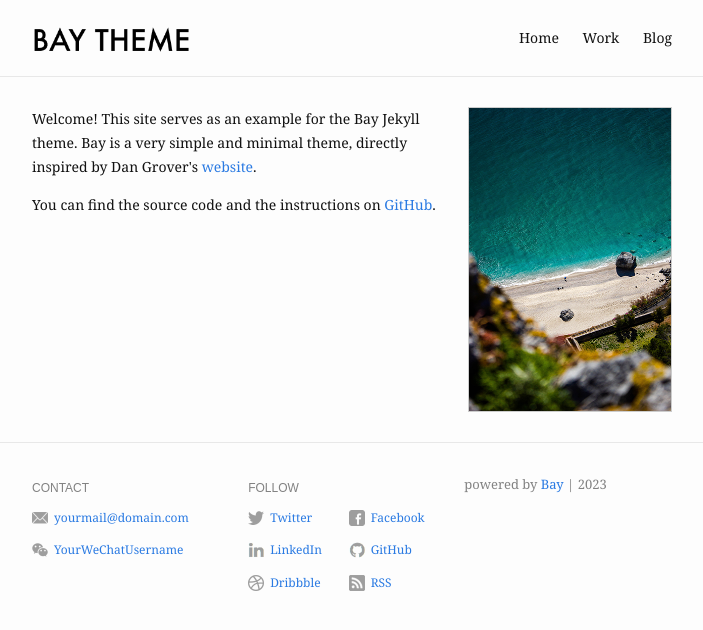
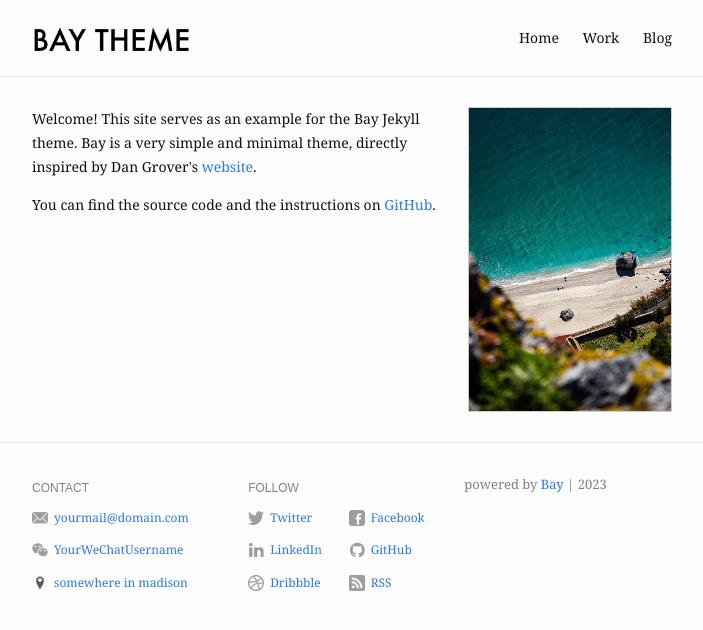
Before and after one commit to eliottvincent/bay, a Jekyll site: the page built from index.md, in a window 1280 px wide. Shown: the top 630 px of the page, without its empty margins (288-991 px from the left). Built offline with Jekyll 4.4.1, drawn with Linux system fonts in a browser that asks for light colours.

Commit message:
Update _config.yml

```diff
--- a/_config.yml
+++ b/_config.yml
@@ -30,6 +30,8 @@ footer:
     - name: WeChat
       value: YourWeChatUsername
       link: "#"
+    - name: Address
+      value: somewhere in madison
   follow:
     - name: Twitter
       link: http://twitter.com/YourTwitterUsername
```
